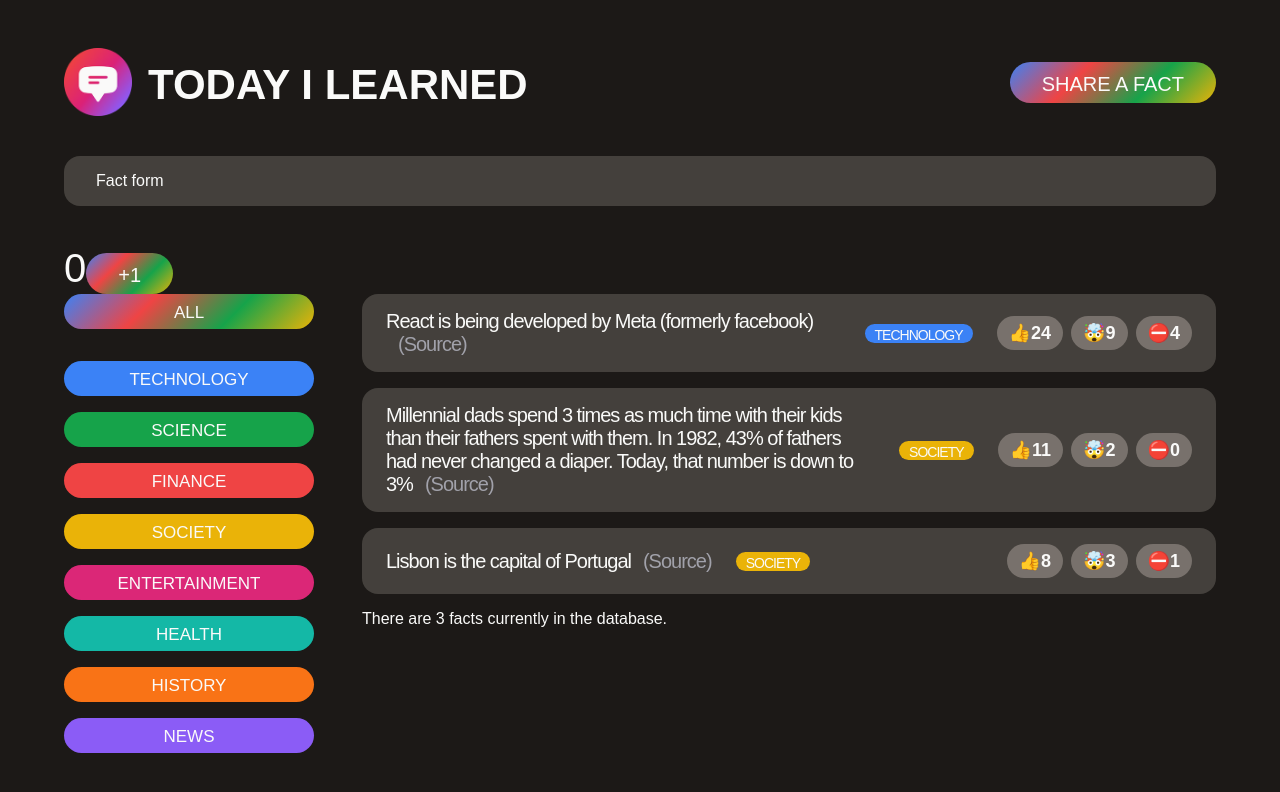
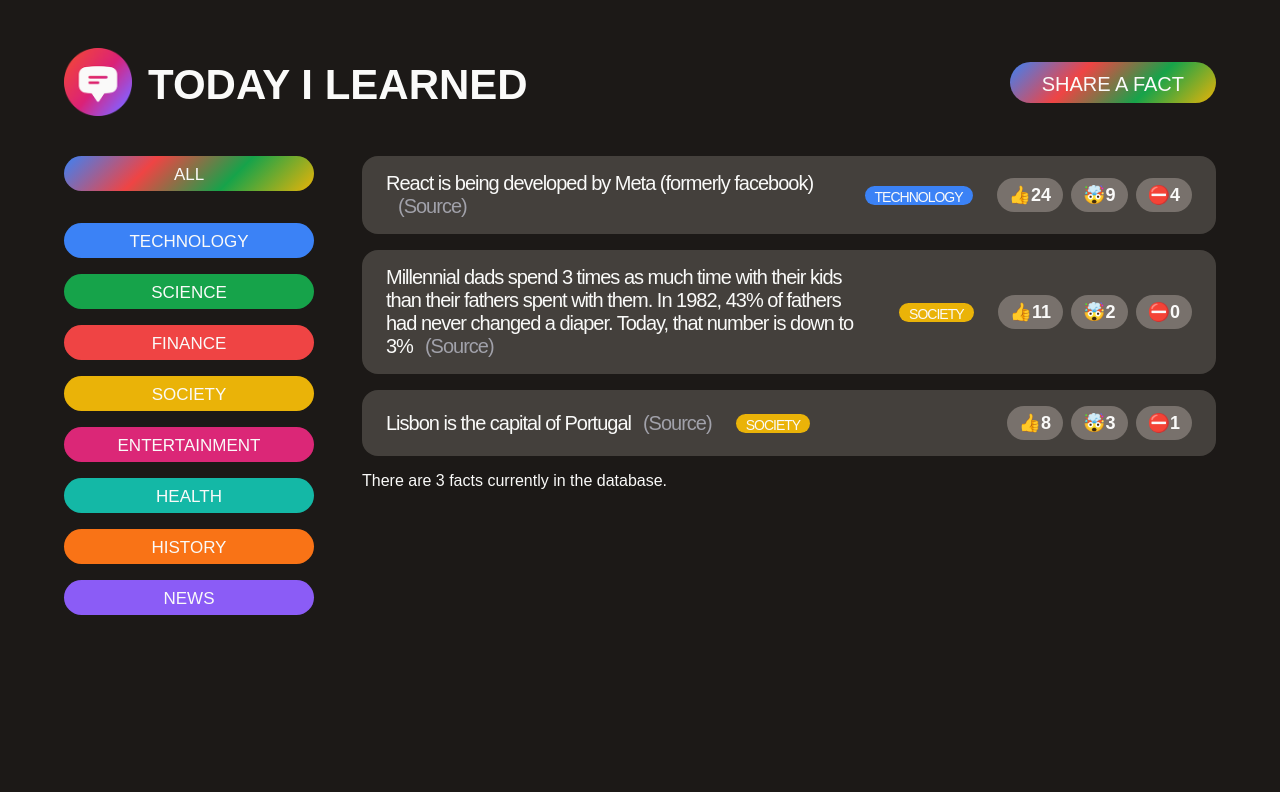
Before and after one commit to jackrichter/Today-I-Learned-App, a React (Create React App) app: page / in a window 1280 px wide. Shown: the top 792 px of the page. Built offline with nearby package versions, Linux system fonts and the light colour scheme; a web font is replaced by a local one.

Commit message:
React: Using State variable to toggle Form

```diff
--- a/src/App.js
+++ b/src/App.js
@@ -46,7 +46,8 @@ const initialFacts = [
   },
 ];
 
-function Counter() {
+// Using State example
+/* function Counter() {
   const [count, setCount] = useState(0);
   return (
     <div>
@@ -59,11 +60,18 @@ function Counter() {
       </button>
     </div>
   );
-}
+} */
 
 // Each function in JSX is a component. App is allways the first component.
 function App() {
+  // Using State three steps: 1. Defile State variable
+  const [showForm, setShowForm] = useState(false);
+
   const appTitle = "Today I Learned";
+
+  const onToggleForm = () => {
+    setShowForm(!showForm);
+  };
 
   return (
     <>
@@ -78,11 +86,19 @@ function App() {
           />
           <h1>{appTitle}</h1>
         </div>
-        <button className="btn btn-large btn-open">Share A Fact</button>
+        <button
+          className="btn btn-large btn-open"
+          // 3. Update State variable
+          // onClick={setShowForm((show) => !show)} OBS! Throws rendering error!
+          //onClick={() => (showForm ? setShowForm(false) : setShowForm(true))} OBS! This works!
+          onClick={onToggleForm}
+        >
+          Share A Fact
+        </button>
       </header>
 
-      <NewFactForm />
-      <Counter />
+      {/* 2. Use State variable */}
+      {showForm ? <NewFactForm /> : null}
 
       <main className="main">
         <CategoryFilter />
```
